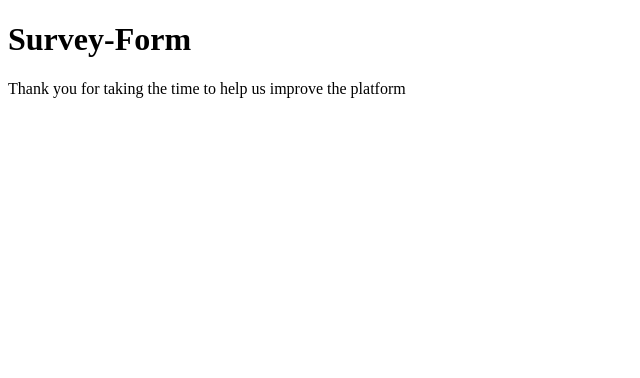
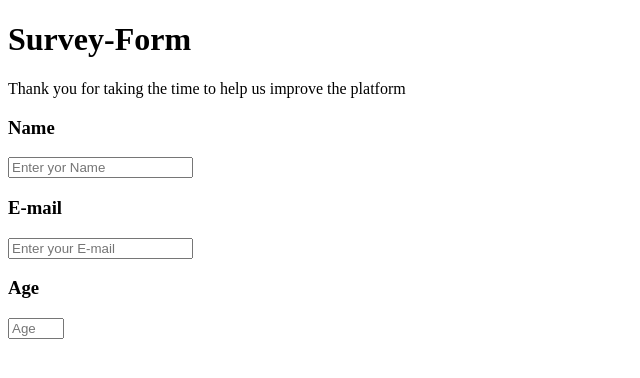
Before and after one commit to deniodev/Survey-Form, a plain HTML site: page index.html in a window 1280 px wide. Shown: the whole page, without its empty margins (0-640 px from the left). Drawn offline with Linux system fonts and the light colour scheme.

Commit message:
Fourth Commit

```diff
--- a/index.html
+++ b/index.html
@@ -10,7 +10,27 @@
     <script src="https://cdn.freecodecamp.org/testable-projects-fcc/v1/bundle.js"></script>
 
     <h1 id="title">Survey-Form</h1>
-  <p id="description">Thank you for taking the time to help us improve the platform</p>
+    <p id="description">Thank you for taking the time to help us improve the platform</p>
+
+    <form action="" id="survey-form">
+      <h3>Name</h3>
+      <label for="Name" id="name-label">
+        <input type="text" id="Name" placeholder="Enter yor Name">
+      </label>
+
+      <br>
+      <h3>E-mail</h3>
+      <label for="email" id="email-label">
+        <input type="email" id="email" placeholder="Enter your E-mail">
+      </label>
+
+      <br>
+      <h3>Age</h3>
+      <label for="age" id="number-label">
+        <input type="number" id="number" min="5" max="60" placeholder="Age">
+      </label>
+
+    </form>
     <script  src="js/index.js"></script>
   </body>
 </html>
```
